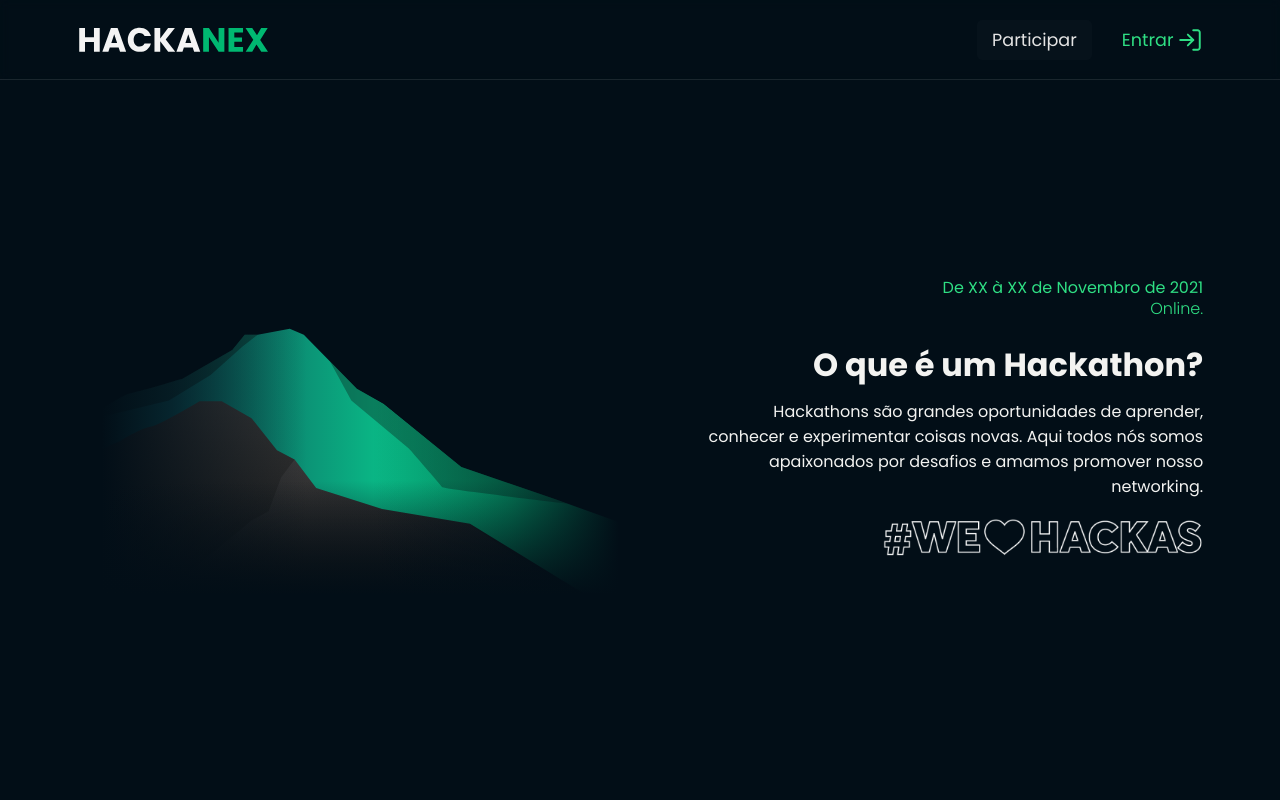
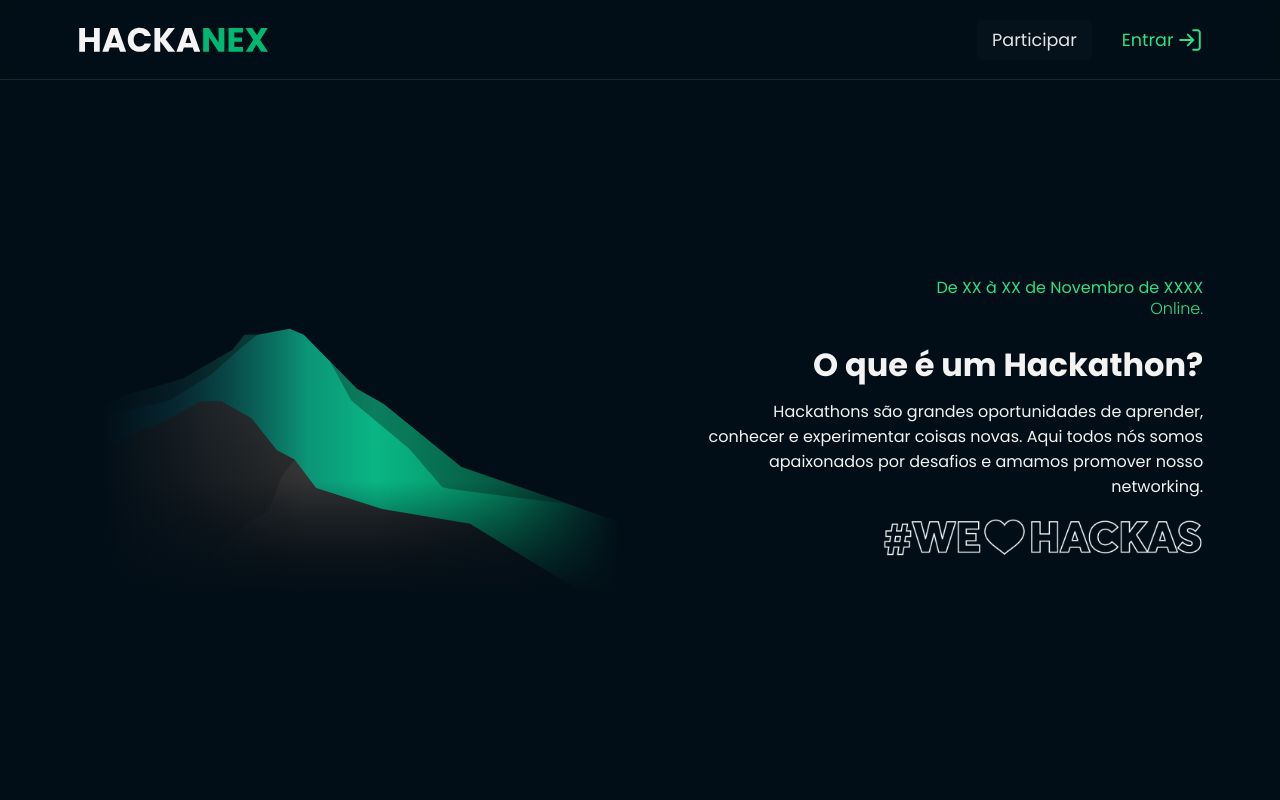
Before and after one commit to ETS-ReactNative2/web-nexhackathon, a React (Create React App) app: page / in a window 1280 px wide. Shown: the top 800 px of the page. Built offline with nearby package versions, Linux system fonts and the light colour scheme; no server answers.

Commit message:
add: new changes introduction

```diff
--- a/src/presenter/screens/Landing/components/Introduction/index.js
+++ b/src/presenter/screens/Landing/components/Introduction/index.js
@@ -19,7 +19,7 @@ function IntroductionSection() {
     <Introduction>
       <MountainImage src={Montain} />
       <IntroductionContent>
-        <Date>De XX à XX de Novembro de 2021</Date>
+        <Date>De XX à XX de Novembro de XXXX</Date>
         <EventFormat>Online.</EventFormat>
         <IntroductionTitle>O que é um Hackathon?</IntroductionTitle>
         <IntroductionDescription>Hackathons são grandes oportunidades de aprender, conhecer e experimentar coisas novas. Aqui todos nós somos apaixonados por desafios e amamos promover nosso networking.</IntroductionDescription>
```
